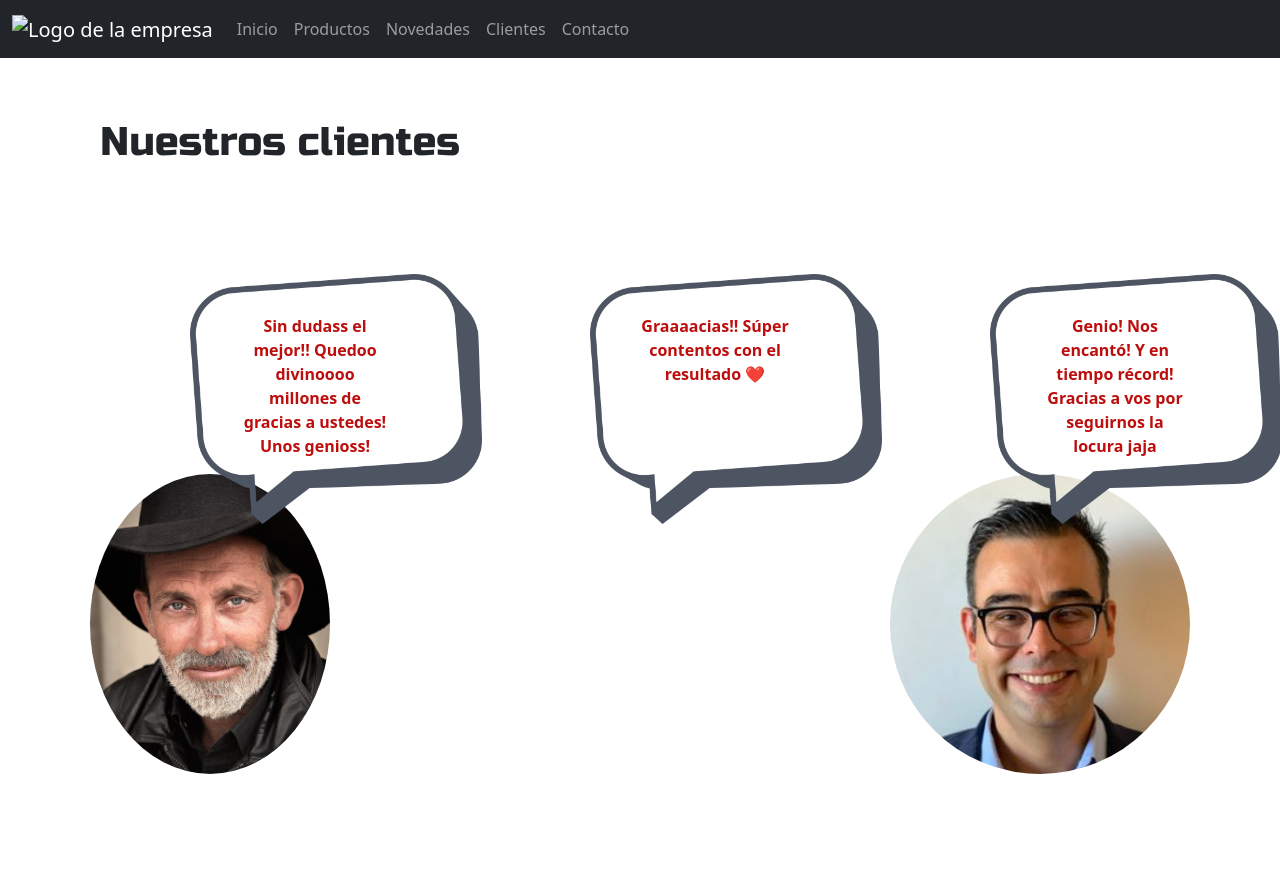
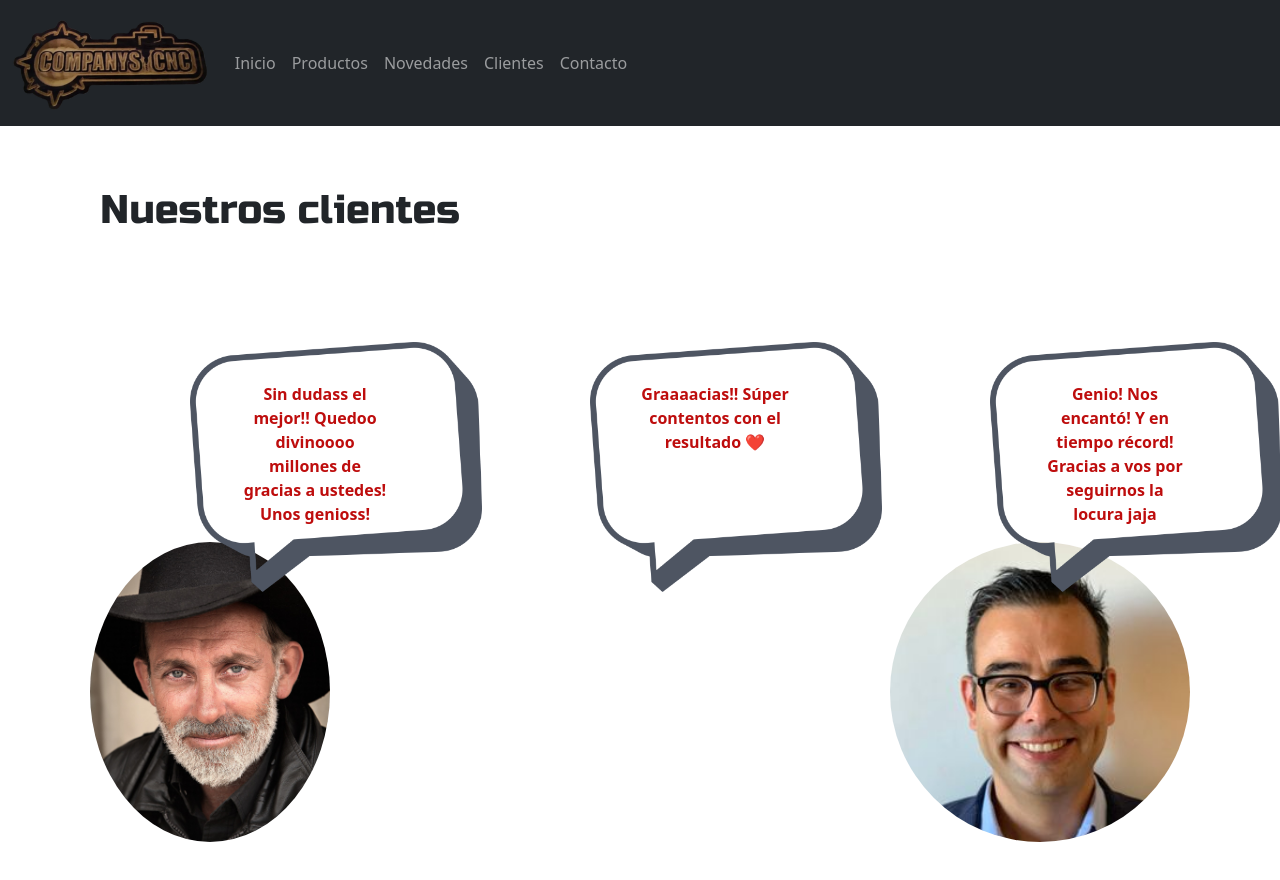
Before and after one commit to LautaroCompanys/Tercera-Entrega-Lautaro-Companys, a plain HTML site: page pages/clientes.html in a window 1280 px wide. Shown: the top 880 px of the page. Drawn offline with nearby package versions, Linux system fonts and the light colour scheme; the site is published under a folder, as on GitHub Pages, so addresses that start at the root find nothing.

Commit message:
Update clientes.html

```diff
--- a/pages/clientes.html
+++ b/pages/clientes.html
@@ -17,7 +17,7 @@
     <header>
         <nav class="navbar navbar-expand-sm bg-dark navbar-dark">
             <div class="container-fluid">
-                <a class="navbar-brand" href="index.html"><img src="/Multimedia/logo.png" alt="Logo de la empresa"></a>
+                <a class="navbar-brand" href="index.html"><img src="../Multimedia/logo.png" alt="Logo de la empresa"></a>
                 <button class="navbar-toggler" type="button" data-bs-toggle="collapse" data-bs-target="#collapsibleNavbar">
                 <span class="navbar-toggler-icon"></span>
                 </button>
```
